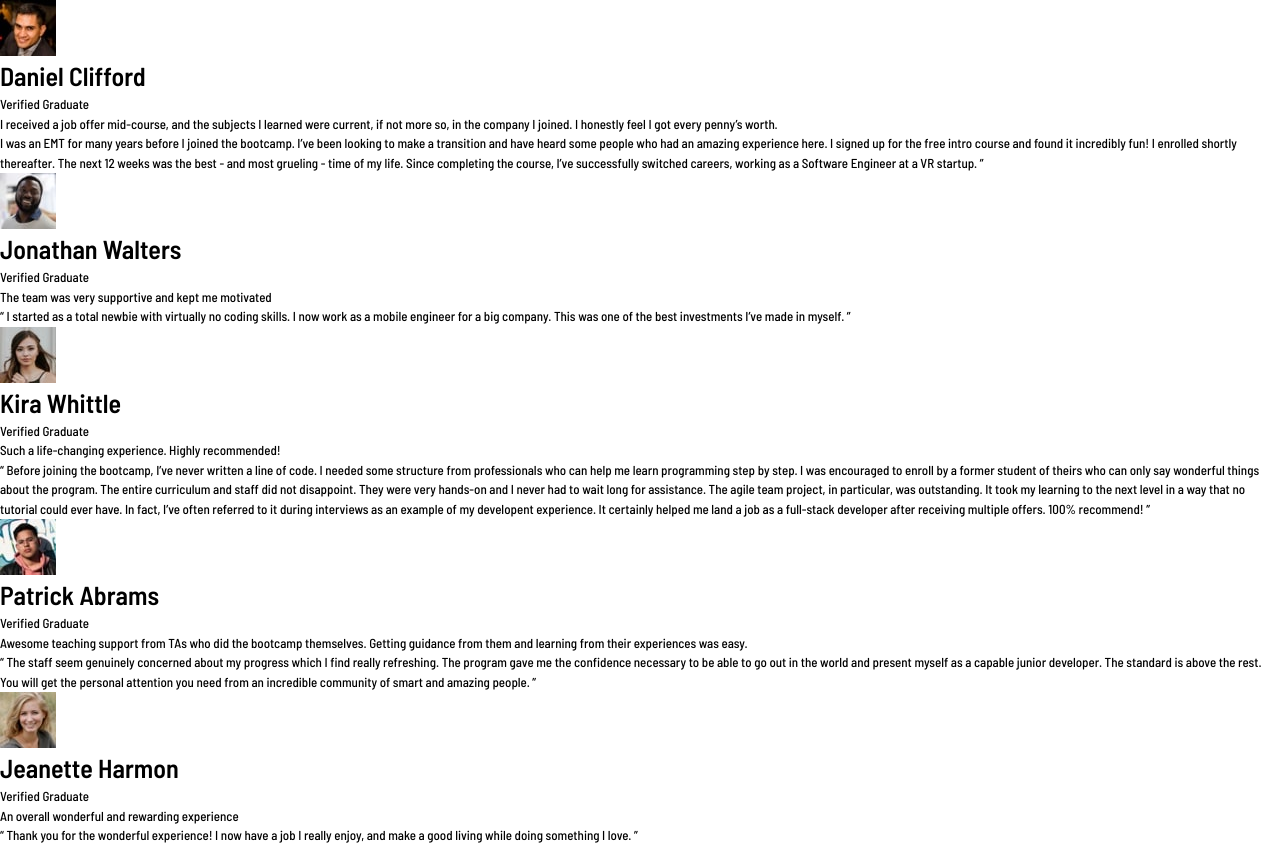
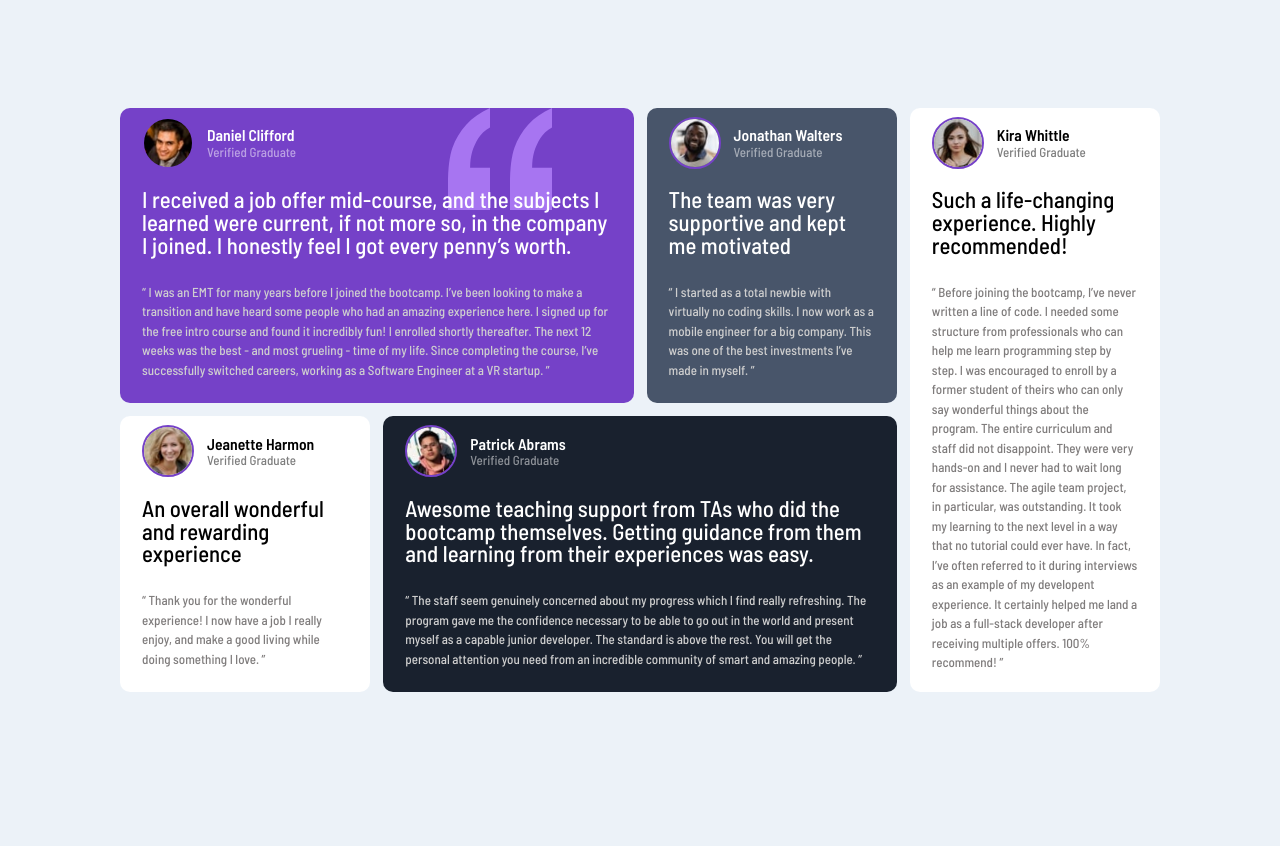
Before and after one commit to PPechmann/Testimonials-Grid-Section, a website built with Vite: page index.html in a window 1280 px wide. After the commit the page ends 800 px from the top, so only its background shows below. Built offline with nearby package versions, Linux system fonts and the light colour scheme.

Commit message:
general layout and styling

```diff
--- a/index.html
+++ b/index.html
@@ -14,33 +14,36 @@
 
 </head>
 <body>
-  <div class="container">
-    <div class="daniel">
+    <div class="grid">
+
+      <div class="daniel testimonial">
         <img src="images/image-daniel.jpg" alt="Profile Picture" class="profile-pic">
-      <h1 class="name">Daniel Clifford</h1>
-      <p class="position">Verified Graduate</p>
-      <p class="bold-description">I received a job offer mid-course, and the subjects I learned were current, if not more so,
+        <h1 class="name text-white">Daniel Clifford</h1>
+        <p class="verified text-white">Verified Graduate</p>
+        <p class="bold-testimonial text-white">I received a job offer mid-course, and the subjects I learned were current, if not more so,
           in the company I joined. I honestly feel I got every penny’s worth.</p>
-      <p class="description"> I was an EMT for many years before I joined the bootcamp. I’ve been looking to make a
+        <p class="description text-gray">“ I was an EMT for many years before I joined the bootcamp. I’ve been looking to make a
           transition and have heard some people who had an amazing experience here. I signed up
           for the free intro course and found it incredibly fun! I enrolled shortly thereafter.
           The next 12 weeks was the best - and most grueling - time of my life. Since completing
           the course, I’ve successfully switched careers, working as a Software Engineer at a VR startup. ”</p>
       </div>
-    <div class="jonathan">
+
+      <div class="jonathan testimonial">
         <img src="images/image-jonathan.jpg" alt="Profile Picture" class="profile-pic">
-      <h1 class="name">Jonathan Walters</h1>
-      <p class="position">Verified Graduate</p>
-      <p class="bold-description">The team was very supportive and kept me motivated</p>
-      <p class="description"> “ I started as a total newbie with virtually no coding skills. I now work as a mobile engineer
+        <h1 class="name text-white">Jonathan Walters</h1>
+        <p class="verified text-white">Verified Graduate</p>
+        <p class="bold-testimonial text-white">The team was very supportive and kept me motivated</p>
+        <p class="description text-gray"> “ I started as a total newbie with virtually no coding skills. I now work as a mobile engineer
           for a big company. This was one of the best investments I’ve made in myself. ”</p>
       </div>
-    <div class="kira">
+
+      <div class="kira testimonial">
         <img src="images/image-kira.jpg" alt="Profile Picture" class="profile-pic">
-      <h1 class="name">Kira Whittle</h1>
-      <p class="position">Verified Graduate</p>
-      <p class="bold-description">Such a life-changing experience. Highly recommended!</p>
-      <p class="description">“ Before joining the bootcamp, I’ve never written a line of code. I needed some structure from
+        <h1 class="name text-black">Kira Whittle</h1>
+        <p class="verified text-black">Verified Graduate</p>
+        <p class="bold-testimonial text-black">Such a life-changing experience. Highly recommended!</p>
+        <p class="description text-dark-gray">“ Before joining the bootcamp, I’ve never written a line of code. I needed some structure from
           professionals who can help me learn programming step by step. I was encouraged to enroll by a former
           student of theirs who can only say wonderful things about the program. The entire curriculum and staff
           did not disappoint. They were very hands-on and I never had to wait long for assistance. The agile team
@@ -49,23 +52,25 @@
           experience. It certainly helped me land a job as a full-stack developer after receiving multiple offers.
           100% recommend! ”</p>
       </div>
-    <div class="patrick">
+
+      <div class="patrick testimonial">
         <img src="images/image-patrick.jpg" alt="Profile Picture" class="profile-pic">
-      <h1 class="name">Patrick Abrams</h1>
-      <p class="position">Verified Graduate</p>
-      <p class="bold-description">Awesome teaching support from TAs who did the bootcamp themselves. Getting guidance from them and
+        <h1 class="name text-white">Patrick Abrams</h1>
+        <p class="verified text-white">Verified Graduate</p>
+        <p class="bold-testimonial text-white">Awesome teaching support from TAs who did the bootcamp themselves. Getting guidance from them and
           learning from their experiences was easy.</p>
-      <p class="description">“ The staff seem genuinely concerned about my progress which I find really refreshing. The program
+        <p class="description text-gray">“ The staff seem genuinely concerned about my progress which I find really refreshing. The program
           gave me the confidence necessary to be able to go out in the world and present myself as a capable
           junior developer. The standard is above the rest. You will get the personal attention you need from
           an incredible community of smart and amazing people. ”</p>
       </div>
-    <div class="jeanette">
+
+      <div class="jeanette testimonial">
         <img src="images/image-jeanette.jpg" alt="Profile Picture" class="profile-pic">
-      <h1 class="name">Jeanette Harmon</h1>
-      <p class="position">Verified Graduate</p>
-      <p class="bold-description">An overall wonderful and rewarding experience</p>
-      <p class="description">“ Thank you for the wonderful experience! I now have a job I really enjoy, and make a good living
+        <h1 class="name text-black">Jeanette Harmon</h1>
+        <p class="verified text-black">Verified Graduate</p>
+        <p class="bold-testimonial text-black">An overall wonderful and rewarding experience</p>
+        <p class="description text-dark-gray">“ Thank you for the wonderful experience! I now have a job I really enjoy, and make a good living
           while doing something I love. ”</p>
       </div>
 
--- a/style.css
+++ b/style.css
@@ -5,6 +5,8 @@
 *::before,
 *::after {
   box-sizing: border-box;
+  padding: 0;
+  margin: 0;
 }
 
 /* Remove default margin */
@@ -34,7 +36,6 @@ html:focus-within {
 
 /* Set core body defaults */
 body {
-  min-height: 100vh;
   text-rendering: optimizeSpeed;
   line-height: 1.5;
 }
@@ -85,3 +86,104 @@ select {
   font-size: 13px;
   font-family: 'Barlow Semi Condensed', sans-serif;
 }
+
+.text-black {
+  color: black;
+}
+.text-white {
+  color: white;
+}
+
+.text-gray {
+  color: var(--clr-light-gray);
+}
+
+.text-dark-gray {
+  color: rgb(127, 124, 124);
+}
+
+body {
+  min-height: 100vh;
+  display: flex;
+  align-items: center;
+  justify-content: center;
+  background-color: var(--clr-light-gray-blue);
+}
+
+
+.grid {
+  display: grid;
+  grid-template-columns: repeat(4, 1fr);
+  grid-template-rows: repeat(2, min-content);
+  grid-gap: 1rem;
+  max-width: 80rem;
+}
+
+.testimonial {
+  border-radius: 10px;
+  padding: 1.5rem 1.7rem;
+}
+
+.daniel {
+  grid-column: span 2;
+  background-color: var(--clr-moderate-violet);
+  background-image: url("images/bg-pattern-quotation.svg");
+  background-repeat: no-repeat;
+  background-position: 80% 0%;
+}
+
+.jonathan {
+  background-color: var(--clr--dark-grayish-blue);
+}
+
+.kira {
+  grid-row: span 2;
+  background-color: var(--clr-white);
+}
+
+.patrick {
+  grid-column: 2 / span 2;
+  grid-row: 2;
+  background-color: var(--clr-dark-blakish-blue);
+}
+
+.jeanette {
+  grid-row: 2;
+  background-color: var(--clr-white);
+}
+
+.profile-pic {
+  border-radius: 50%;
+  float: left;
+  border: 2px solid var(--clr-moderate-violet);
+  height: 4rem;
+  position: relative;
+  bottom: .8rem;
+}
+
+.name {
+  line-height: 1;
+  margin-left: 5rem;
+  font-size: 1.2rem;
+  font-weight: 600;
+}
+
+.verified {
+  margin-left: 5rem;
+  margin-bottom: 2rem;
+  opacity: 50%;
+  font-weight: 500;
+  font-size: 1rem;
+}
+
+.bold-testimonial {
+  font-size: 1.75rem;
+  line-height: 1;
+  margin-bottom: 2rem;
+}
+
+
+.description {
+  font-size: 1rem;
+  font-weight: 500;
+}
```
Lines whose indentation alone changed are shown as unchanged.
